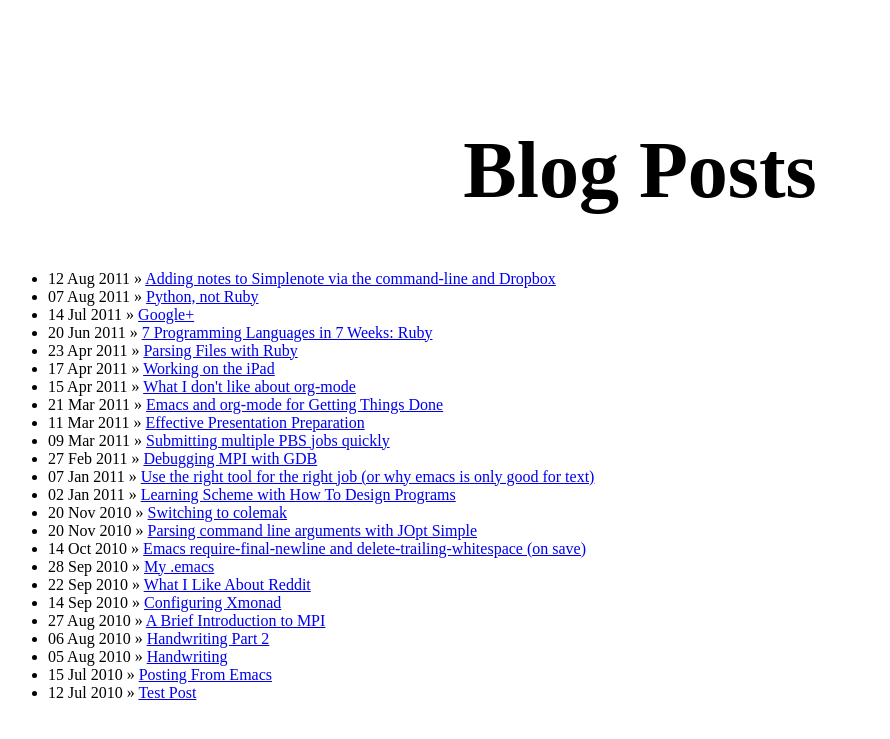
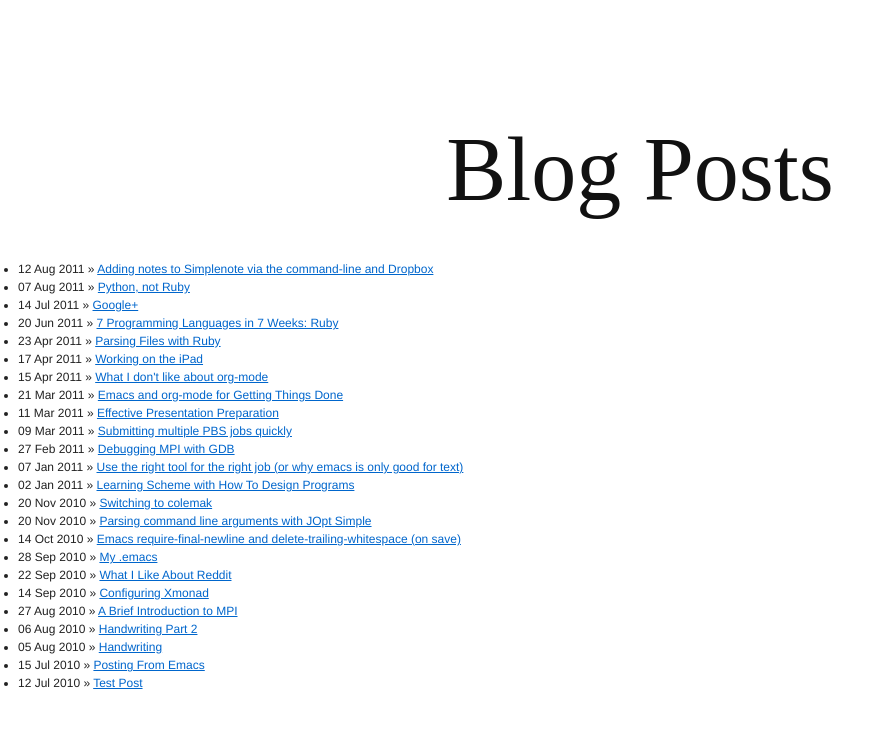
Before and after one commit to davidbeckingsale/davidbeckingsale.github.io, a Jekyll site: the page built from blog.html, in a window 1280 px wide. Shown: the top 739 px of the page, without its empty margins (0-890 px from the left). Built offline with Jekyll 4.4.1, drawn with Linux system fonts in a browser that asks for light colours; nearby versions of some CDN libraries.

Commit message:
ADDED BLUEPRINT STYLESHEET LINK

```diff
--- a/_layouts/default.html
+++ b/_layouts/default.html
@@ -9,7 +9,9 @@
     <meta name="author" content="">
 
     <link rel="stylesheet" href="css/custom.css">
-
+    <link href="css/blueprint/screen.css" media="screen" rel="stylesheet" type="text/css" />
+    <link href="css/blueprint/print.css" media="print" rel="stylesheet" type="text/css" />
+    <!--[if lt IE 8]><link href="/css/blueprint/ie.css?" media="screen" rel="stylesheet" type="text/css" /><![endif]-->
     <!-- All JavaScript at the bottom, except for Modernizr / Respond.
     Modernizr enables HTML5 elements & feature detects; Respond is a polyfill for min/max-width CSS3 Media Queries
     For optimal performance, use a custom Modernizr build: www.modernizr.com/download/ -->
```
